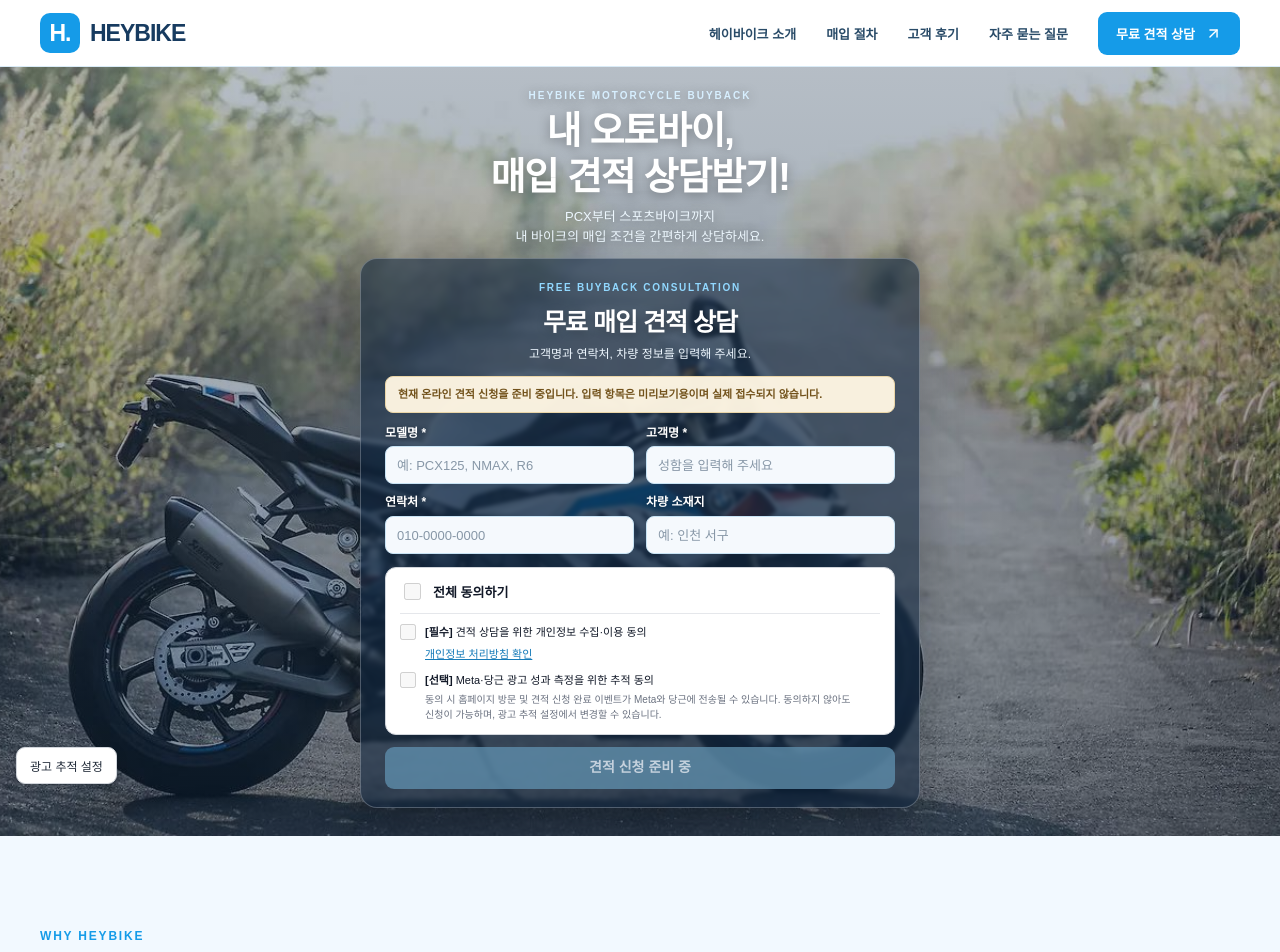
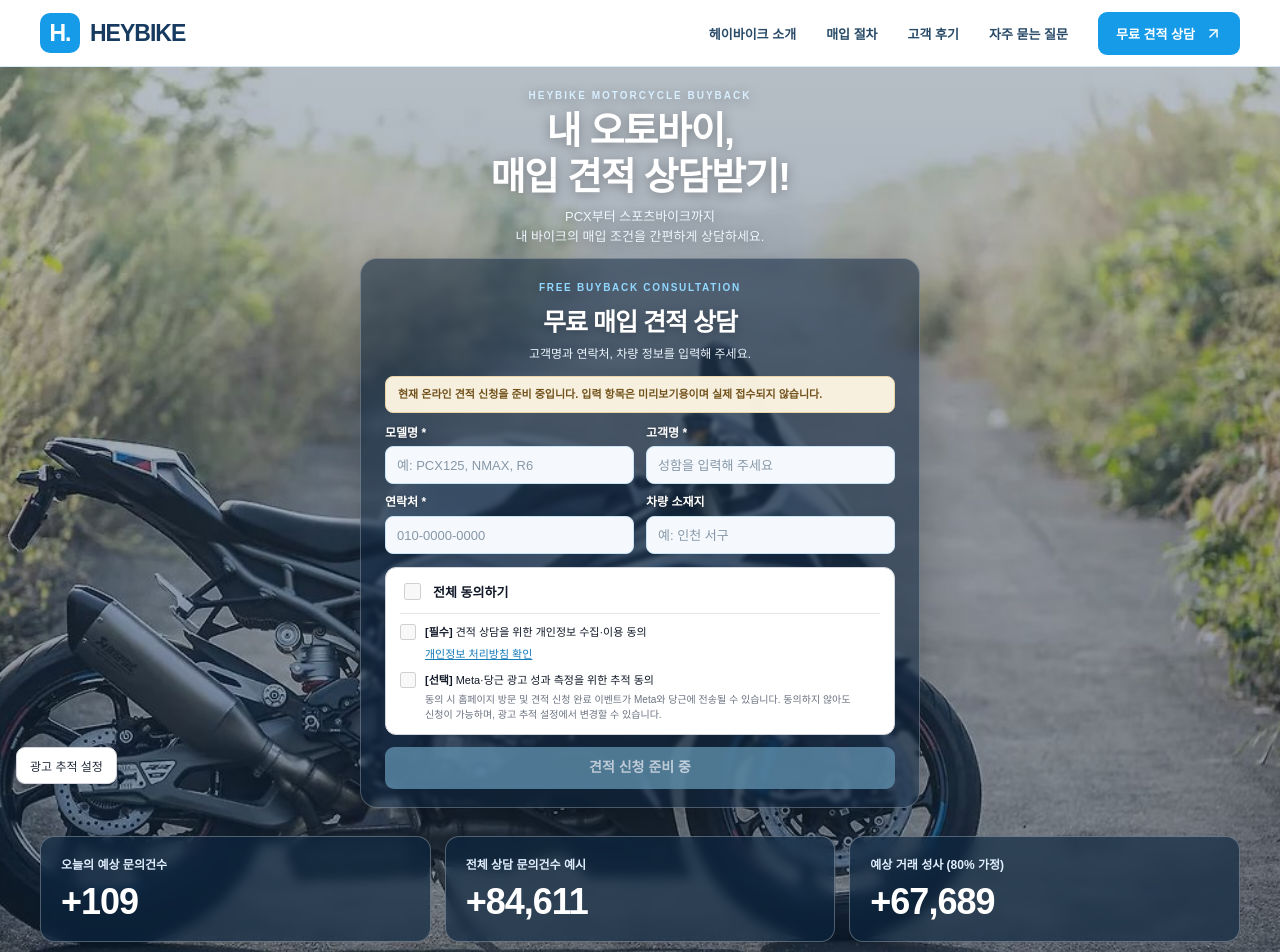
Before and after one commit to bikeseller756-png/heybike, a Next.js app in the folder highbike-web/: page / in a window 1280 px wide. Shown: the top 952 px of the page. Built offline with nearby package versions, Linux system fonts and the light colour scheme; no server answers.

Commit message:
Update page.tsx

```diff
--- a/highbike-web/app/page.tsx
+++ b/highbike-web/app/page.tsx
@@ -4,6 +4,7 @@
 import { useState } from 'react';
 import InquiryForm from './inquiry-form';
 import CustomerReviews from './customer-reviews';
+import ConsultationStats from './consultation-stats';
 
 import {
   ArrowUpRight,
@@ -168,6 +169,9 @@ export default function Home() {
             <InquiryForm />
           </div>
         </div>
+
+        {/* 견적 신청서 바로 아래: 상단 통계만 유지 */}
+        <ConsultationStats />
       </section>
 
       {/* 서비스 소개 */}
```
